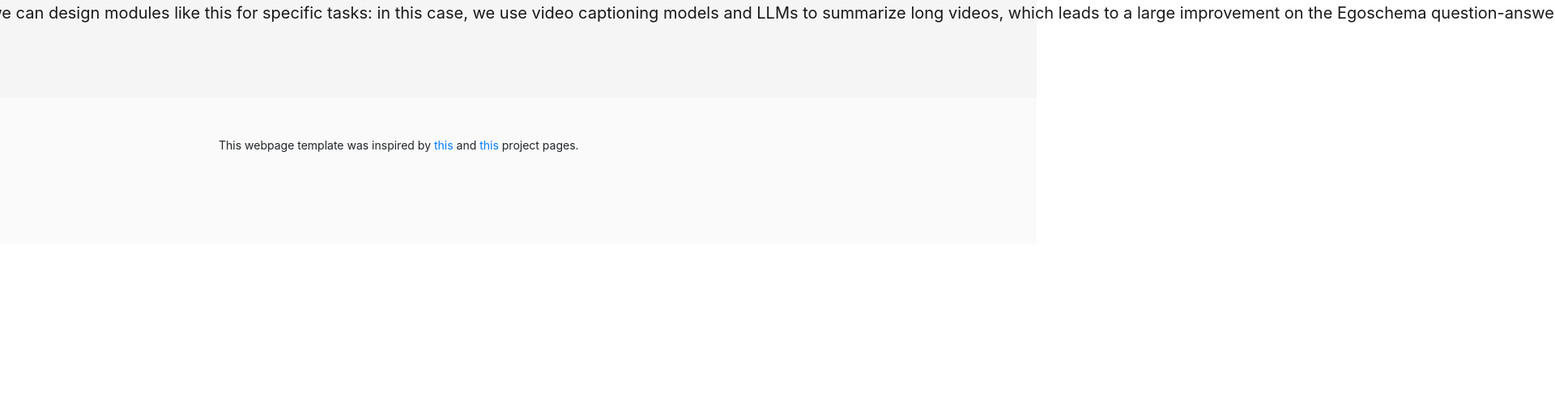
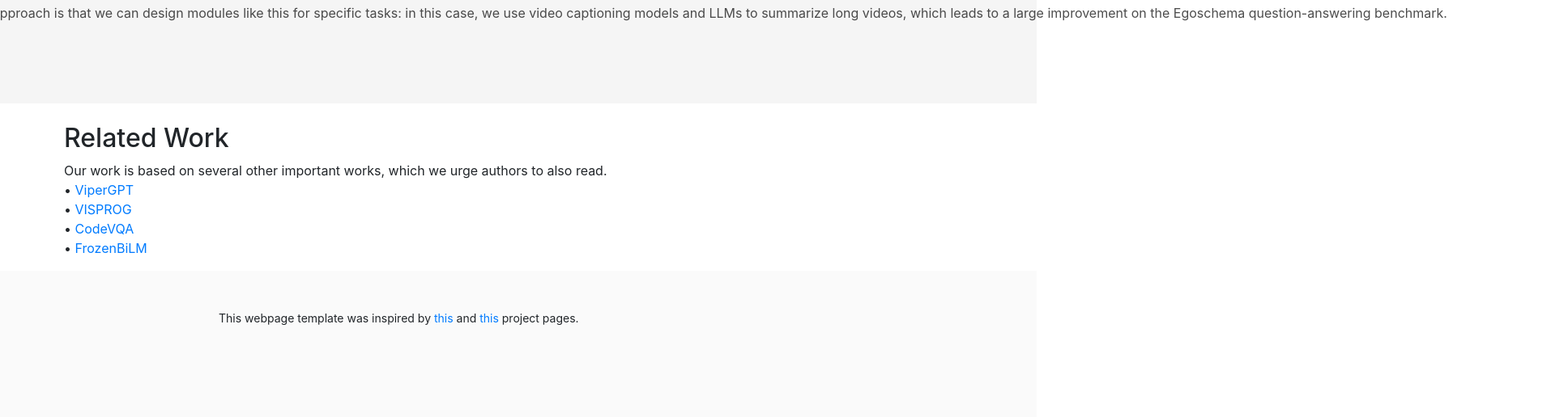
Before and after one commit to rccchoudhury/proviq2023, a plain HTML site: page index.html in a window 1280 px wide. Shown: the part 2506-3022 px from the top of the page at 81% size, 1920 px wide, since content can reach past the window. Before the commit the page ends 2808 px from the top, so only its background shows below. Drawn offline with Linux system fonts and the light colour scheme; a web font is replaced by a local one.

Commit message:
include egoschema

```diff
--- a/index.html
+++ b/index.html
@@ -86,7 +86,6 @@
 
 <section class="section hero is-light">
   <div class="container is-max-desktop">
-    <!-- Abstract. -->
     <div class="columns is-centered has-text-centered">
       <div class="column is-four-fifths">
         <h2 class=" title is-3">Abstract</h2>
@@ -103,47 +102,8 @@
         </div>
       </div>
     </div>
-    <!--/ Abstract. -->
-
-<!-- <section class="section">
-  <div class="container is-max-desktop">
-              <div class="column interpolation-video-column">
-            <div id="interpolation-image-wrapper">
-              Loading...
-            </div>
-            <input class="slider is-fullwidth is-large is-info"
-                   id="interpolation-slider"
-                   step="1" min="0" max="6" value="0" type="range">
-          </div>
-    </div>
-  </section> -->
-
-  <!-- Paper video. -->
-<!--     <div class="columns is-centered has-text-centered">
-      <div class="column is-four-fifths">
-        <h2 class=" title is-3">Video</h2>
-        <div class="publication-video">
-          <iframe src="https://www.youtube.com/embed/MrKrnHhk8IA?rel=0&showinfo=0"
-                  frameborder="0" allow="autoplay; encrypted-media" allowfullscreen></iframe>
-        </div>
-      </div>
-    </div> -->
-    <!--/ Paper video. -->
   </div>
 </section>
-
-<!-- <section class="section">
-  <div class="container is-max-desktop">
-    <div class="hero-body">
-      <h2 class="title is-3">How does it work?</h2> -->
-      <!-- Embed YouTube video -->
-      <!-- <iframe width="480" height="385" src="https://www.youtube.com/embed/jxmBQqmVkIw?si=nhVfaUs4fw1m6gtN" title="YouTube video player" frameborder="0" allow="accelerometer; autoplay; clipboard-write; encrypted-media; gyroscope; picture-in-picture; web-share" allowfullscreen></iframe>
-      <h2 class="subtitle has-text-centered">
-        A brief explanation of <span class="tempo">TEMPO</span>.
-      </h2>
-    </div>
-  </div>
-</section> -->
 
 <style>
   iframe {
@@ -151,7 +111,6 @@
     height: 385px;
   }
 </style>
-
 
 <section class="hero is-light is-small">
   <div class="container">
@@ -233,10 +192,12 @@
         <video id="teaser" muted playsinline width="750" height="600">
           <source src="media/egoschema_explanation.mp4" fetchpriority="high" type="video/mp4">
         </video>
-        <h2 class="subtitle has-text-centered">
+        <div class="content has-text-justified">
+          <p>
           An overview of our summarization module. One advantage of our approach is that we can design modules like this for specific tasks: in this case, we
           use video captioning models and LLMs to summarize long videos, which leads to a large improvement on the Egoschema question-answering benchmark.
-        </h2>
+          </p>
+        </div>
       </div>
     </div>
   </div>
@@ -261,20 +222,19 @@
 </style>
 
 
-<!-- <section class="hero is-small">
+<section class="hero is-small">
   <div class="container">
     <br>
     <h2>Related Work</h2>
     Our work is based on several other important works, which we urge authors to also read.
     <ul>
-      <li>• <a href="https://arxiv.org/pdf/2207.10955.pdf">Faster VoxelPose: Real-time 3D Human Pose Estimation by Orthographic Projection</a></li>
-      <li>• <a href="https://arxiv.org/abs/2004.06239">VoxelPose: Towards Multi-Camera 3D Human Pose Estimation in Wild Environment</a></li>
-      <li>• <a href="https://www.cs.cmu.edu/~ILIM/projects/IM/TesseTrack/">TesseTrack: End-to-End Learnable Multi-Person Articulated 3D Pose Tracking</a></li>
-      <li>• <a href="https://arxiv.org/abs/1905.05754">Learnable Triangulation of Human Pose</a></li>
-      <li>• <a href="https://arxiv.org/abs/1912.05656">VIBE: Video Inference for Human Body Pose and Shape Estimation</a></li>
+      <li>• <a href="https://arxiv.org/pdf/2207.10955.pdf">ViperGPT</a></li>
+      <li>• <a href="https://arxiv.org/abs/2004.06239">VISPROG</a></li>
+      <li>• <a href="https://www.cs.cmu.edu/~ILIM/projects/IM/TesseTrack/">CodeVQA</a></li>
+      <li>• <a href="https://arxiv.org/abs/1905.05754">FrozenBiLM</a></li>
     </ul>
   </div>
-</section> -->
+</section>
 
 
 <footer class="footer">
```
